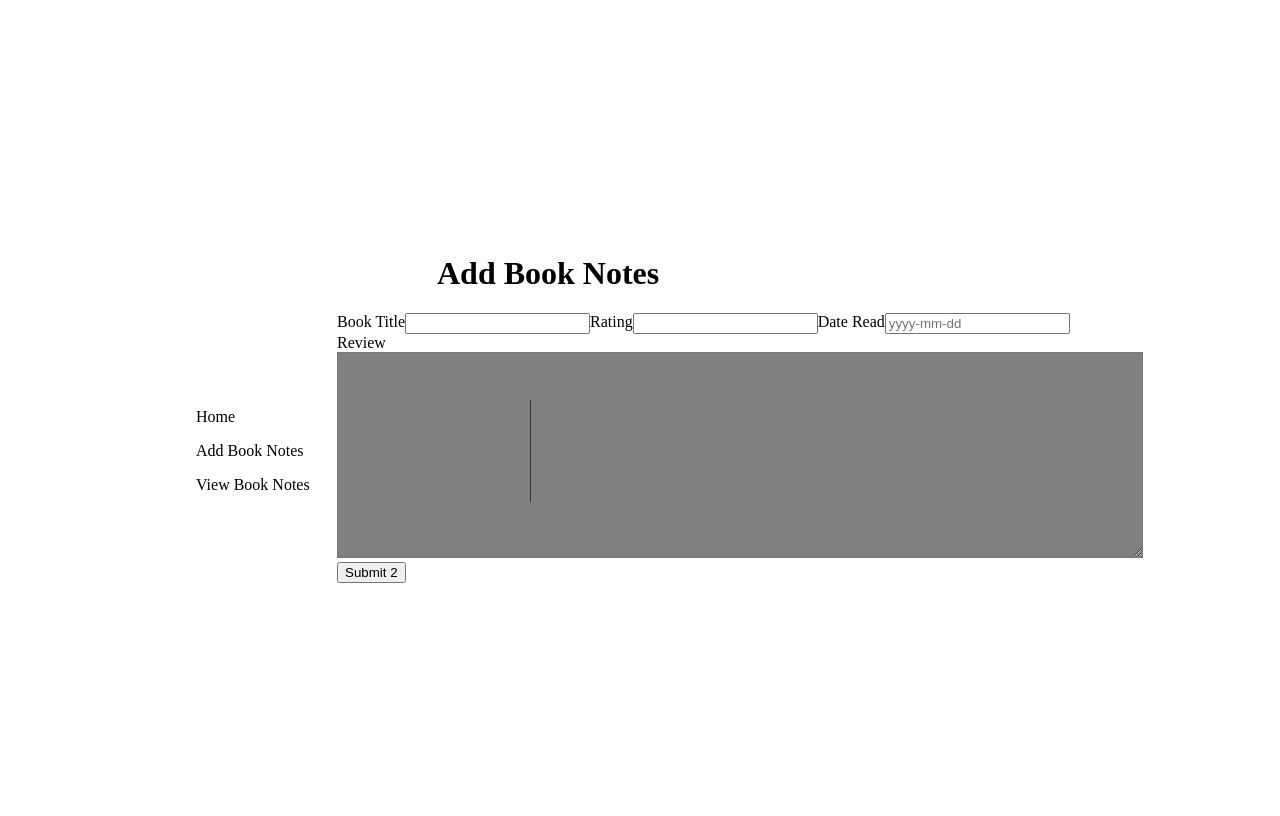
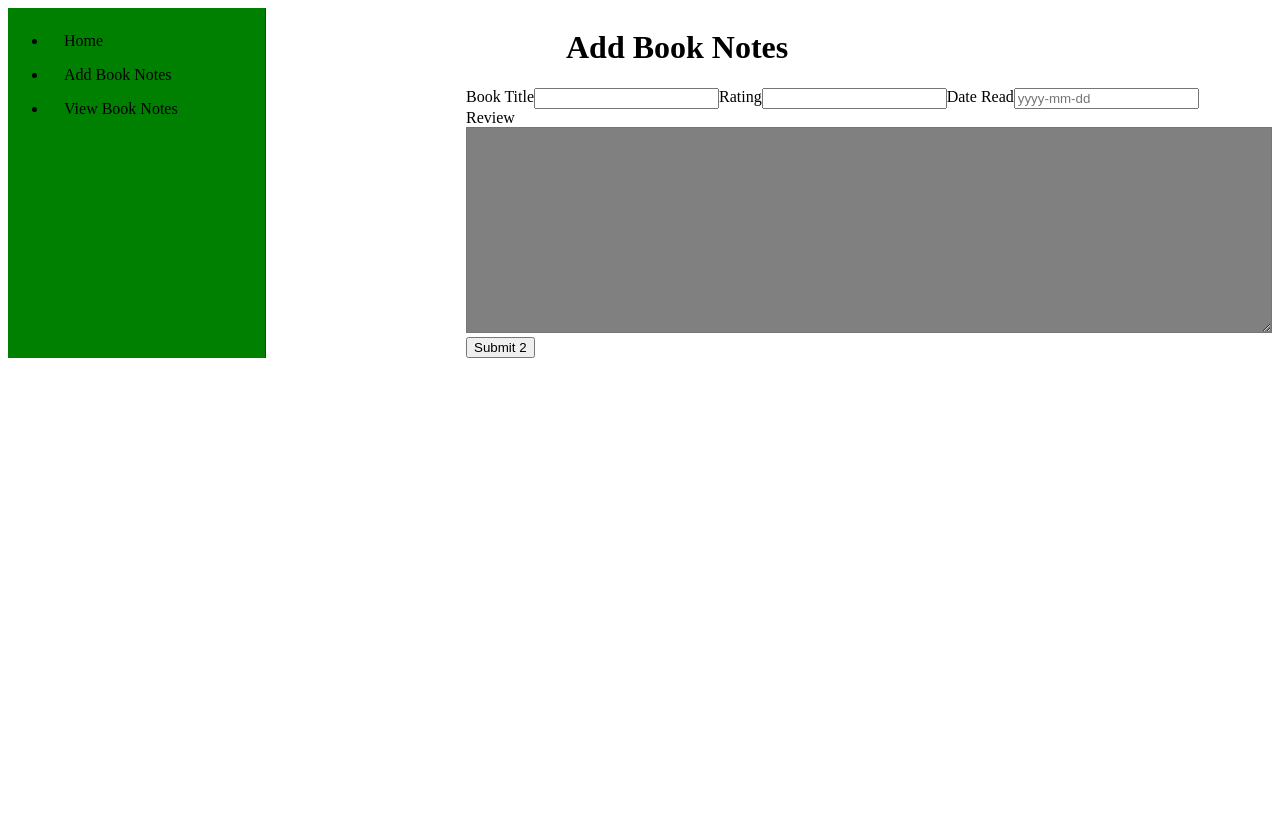
Before and after one commit to FrancisNdirangu/book_notes, a Node server app: template views/addNotes.ejs in a window 1280 px wide. After the commit the page ends 358 px from the top, so only its background shows below. Run offline with Node 20, Linux system fonts and the light colour scheme; the template is opened without the code that fills it, so the values that code supplies are empty.

Commit message:
added a div to the navbar and made the position sticky with a top offset in the scrollport

```diff
--- a/public/styles.css
+++ b/public/styles.css
@@ -1,10 +1,10 @@
-ul {
+/* ul {
     list-style-type: none;
     margin: 0;
     padding: 0;
     width: 350px;
     border-right: 1px solid #333;
-}
+} */
 
 li a {
     display: block;
@@ -23,20 +23,26 @@ label {
 }
 
 .container {
-    display: flex;
-    flex-direction: row;
+    display: grid;
+    grid-template-columns: 1fr 2fr;
+    grid-template-rows: 1fr;
     justify-content: center;
-    align-items: center;
-    align-content: center;
 
-    min-height: 100vh;
 }
 
 .navbar {
-    position:fixed;
-    top:400px;
-    left: 0px;
-    padding-left: 180px;
+    background-color: green;
+    position:sticky;
+    top: 1rem;
+    list-style-type: none;
+    border-right: 1px solid #333;
+}
+
+.navbar-div {
+    background-color: yellow;
+    align-items: center;
+
+
 }
 
 form {
```
Also changed, not shown: views/partials/navbar.ejs (+10 -5 lines).
